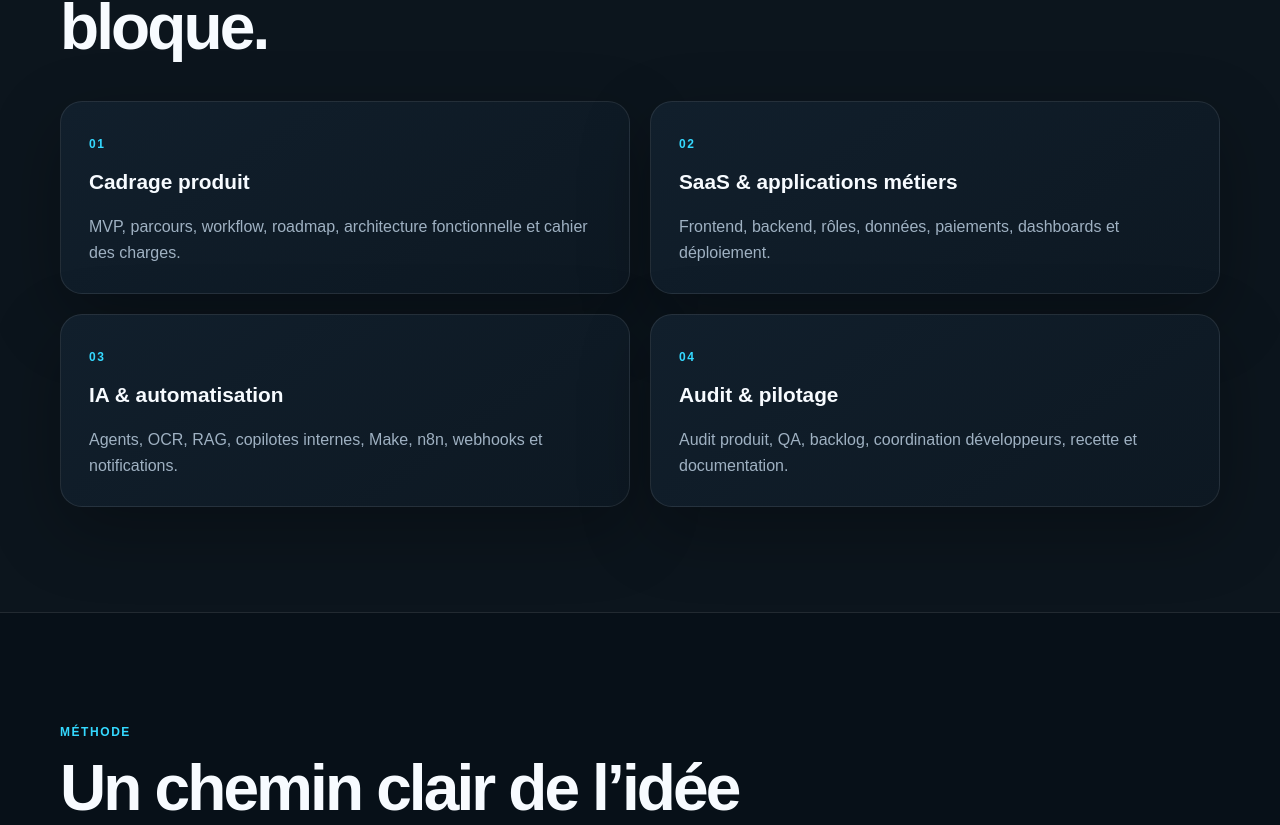
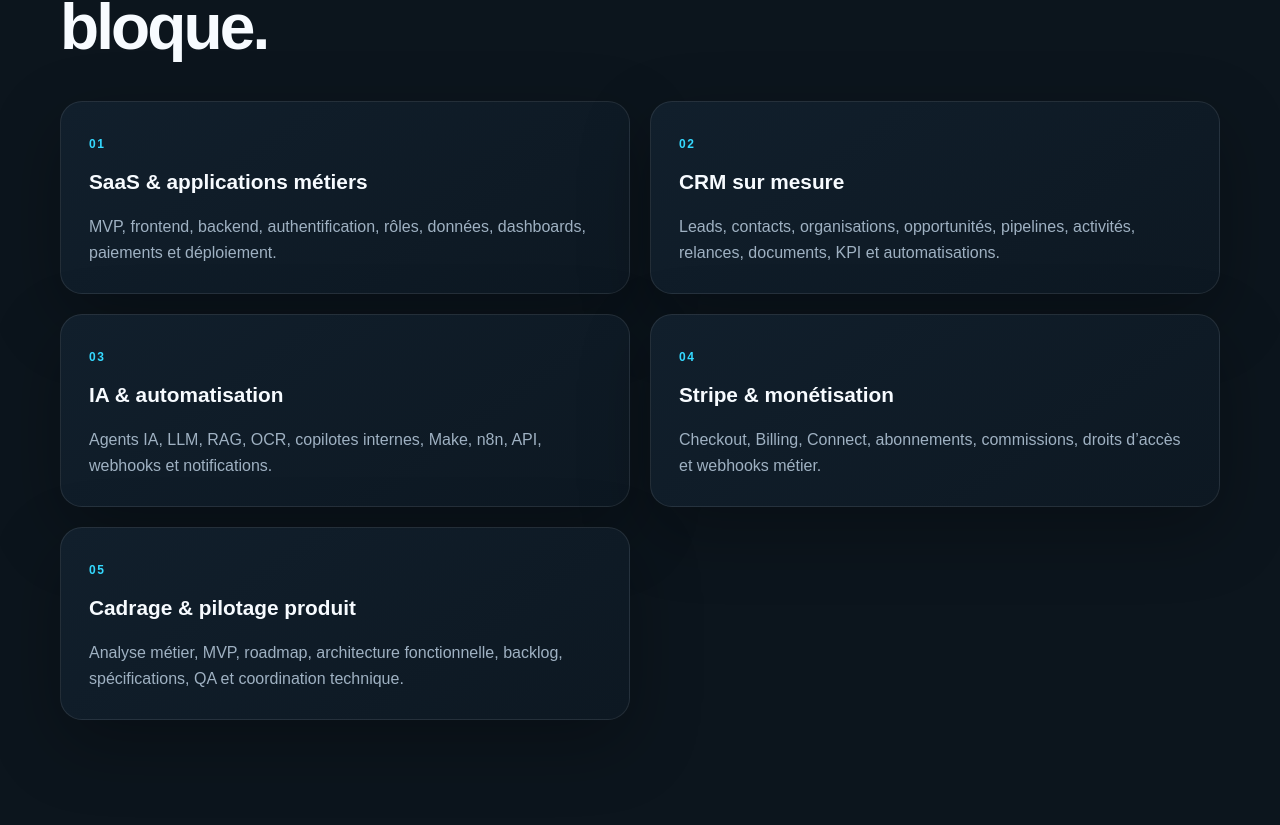
Before and after one commit to eleligny-coder/Portfolio, a Next.js app: page / in a window 1280 px wide. Shown: the part 3568-4393 px from the top of the page. Built offline with nearby package versions, Linux system fonts and the light colour scheme; no server answers.

Commit message:
feat: align portfolio positioning with SaaS CRM AI and remote work

```diff
--- a/src/data/site.ts
+++ b/src/data/site.ts
@@ -1,9 +1,12 @@
 export const site = {
   name: "Élie Leligny",
-  role: "Full Stack Product Builder",
+  role: "Product Builder Full Stack",
+  tagline: "SaaS, CRM sur mesure, IA & automatisation",
+  remote: "100 % télétravail — France",
   email: process.env.NEXT_PUBLIC_CONTACT_EMAIL ?? "e.leligny@gmail.com",
   url: process.env.NEXT_PUBLIC_SITE_URL ?? "https://example.com",
   github: "https://github.com/eleligny-coder",
+  malt: "https://www.malt.fr/profile/elieleligny",
 };
 
 export const nav = [
@@ -17,19 +20,22 @@ export const nav = [
 ] as const;
 
 export const services = [
-  { title: "Cadrage produit", text: "MVP, parcours, workflow, roadmap, architecture fonctionnelle et cahier des charges." },
-  { title: "SaaS & applications métiers", text: "Frontend, backend, rôles, données, paiements, dashboards et déploiement." },
-  { title: "IA & automatisation", text: "Agents, OCR, RAG, copilotes internes, Make, n8n, webhooks et notifications." },
-  { title: "Audit & pilotage", text: "Audit produit, QA, backlog, coordination développeurs, recette et documentation." },
+  { title: "SaaS & applications métiers", text: "MVP, frontend, backend, authentification, rôles, données, dashboards, paiements et déploiement." },
+  { title: "CRM sur mesure", text: "Leads, contacts, organisations, opportunités, pipelines, activités, relances, documents, KPI et automatisations." },
+  { title: "IA & automatisation", text: "Agents IA, LLM, RAG, OCR, copilotes internes, Make, n8n, API, webhooks et notifications." },
+  { title: "Stripe & monétisation", text: "Checkout, Billing, Connect, abonnements, commissions, droits d’accès et webhooks métier." },
+  { title: "Cadrage & pilotage produit", text: "Analyse métier, MVP, roadmap, architecture fonctionnelle, backlog, spécifications, QA et coordination technique." },
 ];
 
 export const skills = [
-  ["Produit", "Analyse métier, MVP, roadmap, backlog, UX fonctionnelle, spécifications, recette"],
-  ["Frontend", "TypeScript, JavaScript, React, Next.js, HTML, CSS, responsive, accessibilité"],
-  ["Backend & data", "Supabase, PostgreSQL, PL/pgSQL, MongoDB, RLS, API, webhooks"],
-  ["IA", "Agents IA, multi-agents, OCR, RAG, analyse documentaire, recommandations"],
-  ["SaaS & paiement", "Stripe Billing, Stripe Connect, abonnements, commissions, KYC, quotas"],
-  ["Pilotage", "Coordination, documentation, QA, priorisation, gestion des risques et lancement"],
+  ["Produit & architecture", "Analyse métier, MVP, roadmap, backlog, UX fonctionnelle, architecture SaaS, multi-tenant, spécifications et recette"],
+  ["Full Stack", "TypeScript, JavaScript, Python, React, Next.js, FastAPI, HTML, CSS, Tailwind, API REST et webhooks"],
+  ["Backend & data", "Supabase, PostgreSQL, PL/pgSQL, MongoDB, SQL, RLS, authentification, modélisation de données et permissions"],
+  ["CRM sur mesure", "Leads, contacts, organisations, opportunités, pipelines, activités, propositions, contrats, Customer Success et KPI"],
+  ["IA", "LLM, agents IA, systèmes multi-agents, OCR, RAG, analyse documentaire, assistants métier et recommandations"],
+  ["Automatisation", "n8n, Make, AutomatorWP, intégrations API, webhooks, automatisation CRM, email, notifications et workflows métier"],
+  ["SaaS & paiement", "Stripe Checkout, Billing, Connect, abonnements, commissions, KYC, quotas et contrôle des droits d’accès"],
+  ["Cloud & livraison", "Railway, Vercel, Cloudflare, GitHub, Sentry, Resend, environnements, monitoring, QA et déploiement"],
 ] as const;
 
 export const trainings = [
@@ -42,9 +48,9 @@ export const trainings = [
 export const method = [
   ["01", "Comprendre", "Utilisateurs, contraintes, problème, valeur et modèle économique."],
   ["02", "Structurer", "MVP, priorités, rôles, parcours, statuts et roadmap."],
-  ["03", "Architecturer", "Frontend, backend, données, sécurité, API et paiements."],
+  ["03", "Architecturer", "Frontend, backend, données, sécurité, API, CRM et paiements."],
   ["04", "Concevoir", "UX métier, dashboards, formulaires, contenus et design system."],
   ["05", "Construire", "Développement, intégrations, automatisations et IA."],
-  ["06", "Tester", "QA, permissions, responsive, paiements et parcours critiques."],
-  ["07", "Lancer", "Déploiement, monitoring, analytics et amélioration continue."],
+  ["06", "Tester", "QA, permissions, responsive, paiements, données et parcours critiques."],
+  ["07", "Déployer", "Railway, Vercel, monitoring, analytics et amélioration continue."],
 ] as const;
```
